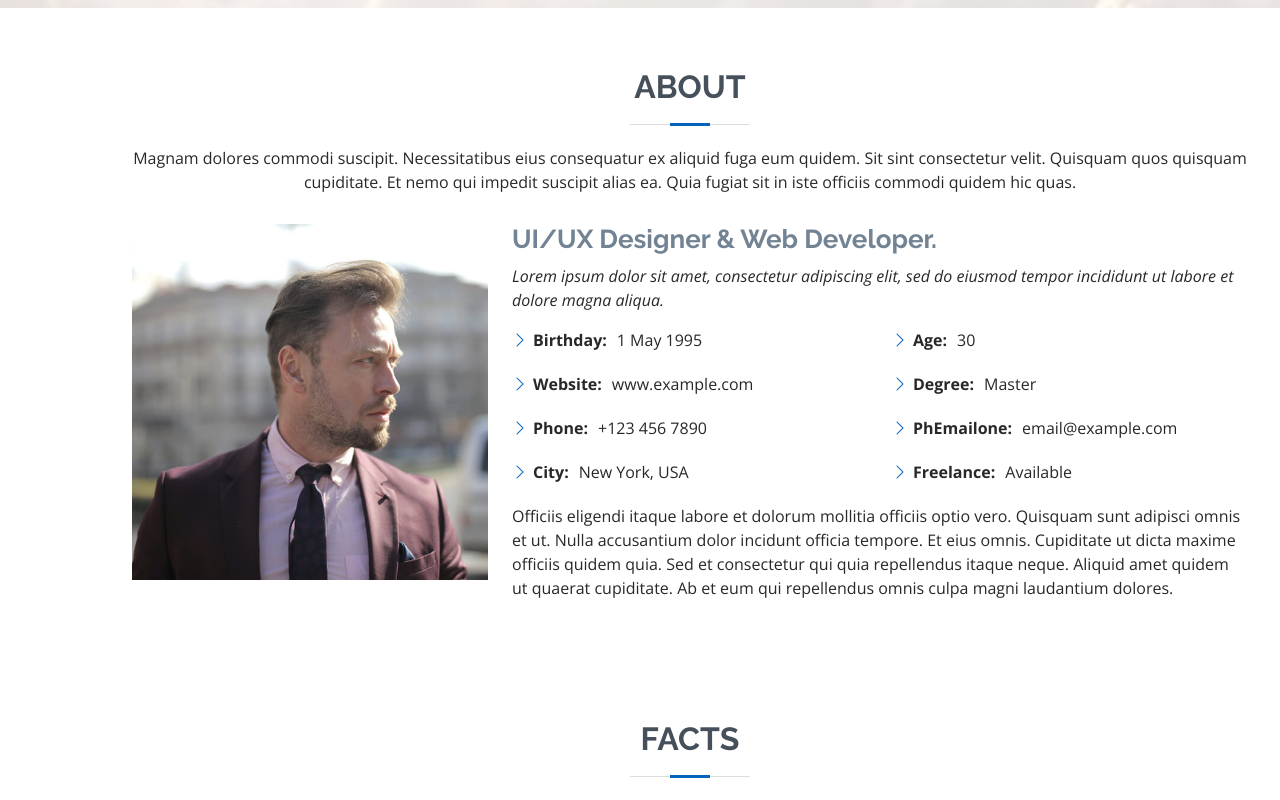
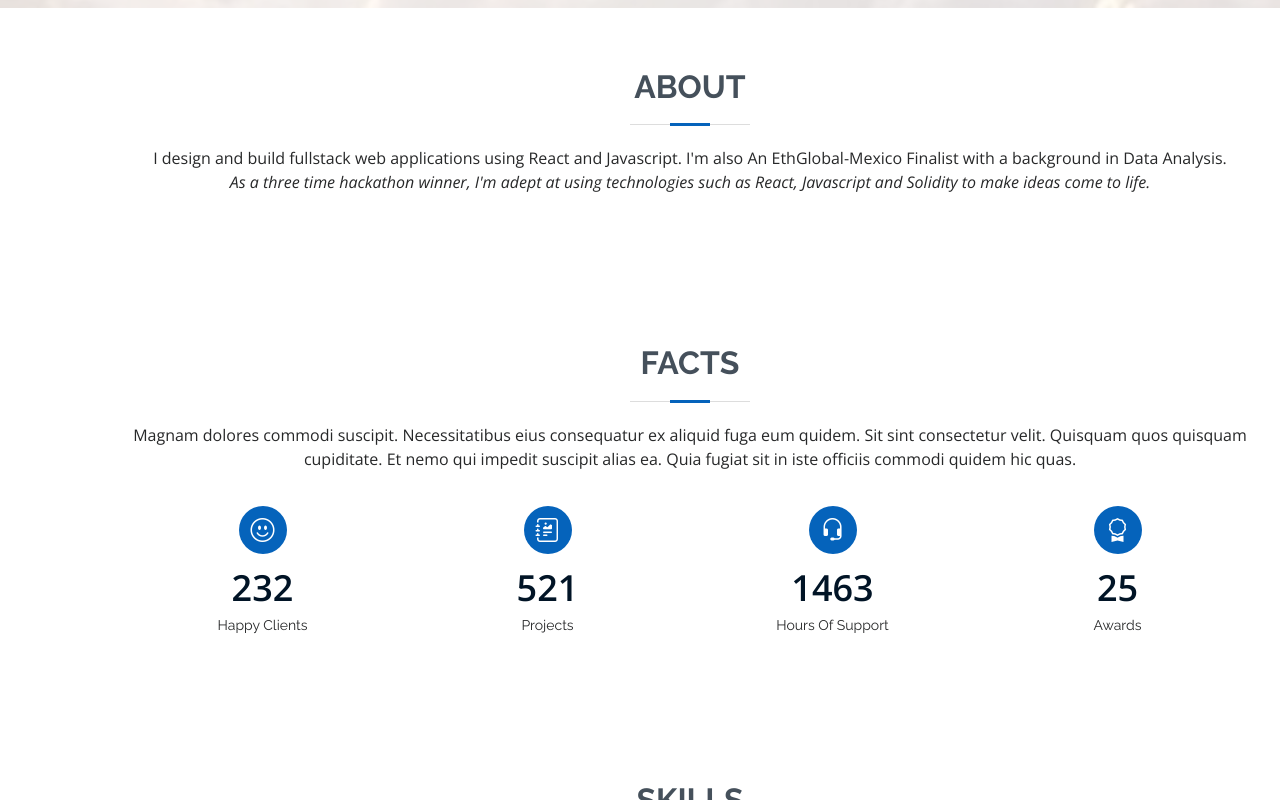
Before and after one commit to msibala/my-portfolio-course, a plain HTML site: page index.html in a window 1280 px wide. Shown: the part 792-1592 px from the top of the page. Drawn offline with nearby package versions, Linux system fonts and the light colour scheme.

Commit message:
fixed about section

```diff
--- a/index.html
+++ b/index.html
@@ -77,45 +77,14 @@
       <div class="container" data-aos="fade-up">
 
         <div class="section-title">
-          <h2>About</h2>
-          <p>Magnam dolores commodi suscipit. Necessitatibus eius consequatur ex aliquid fuga eum quidem. Sit sint consectetur velit. Quisquam quos quisquam cupiditate. Et nemo qui impedit suscipit alias ea. Quia fugiat sit in iste officiis commodi quidem hic quas.</p>
+          <h2><b>ABOUT</b></h2>
+          <p>I design and build fullstack web applications using React and Javascript. I'm also An EthGlobal-Mexico Finalist
+            with a background in Data Analysis.
+          </p>
+          <p class="fst-italic">
+            As a three time hackathon winner, I'm adept at using technologies such as React, Javascript and Solidity to make ideas come to
+           life.</p>
         </div>
-
-        <div class="row">
-          <div class="col-lg-4">
-            <img src="assets/img/profile-img.jpg" class="img-fluid" alt="">
-          </div>
-          <div class="col-lg-8 pt-4 pt-lg-0 content">
-            <h3>UI/UX Designer &amp; Web Developer.</h3>
-            <p class="fst-italic">
-              Lorem ipsum dolor sit amet, consectetur adipiscing elit, sed do eiusmod tempor incididunt ut labore et dolore
-              magna aliqua.
-            </p>
-            <div class="row">
-              <div class="col-lg-6">
-                <ul>
-                  <li><i class="bi bi-chevron-right"></i> <strong>Birthday:</strong> <span>1 May 1995</span></li>
-                  <li><i class="bi bi-chevron-right"></i> <strong>Website:</strong> <span>www.example.com</span></li>
-                  <li><i class="bi bi-chevron-right"></i> <strong>Phone:</strong> <span>+123 456 7890</span></li>
-                  <li><i class="bi bi-chevron-right"></i> <strong>City:</strong> <span>New York, USA</span></li>
-                </ul>
-              </div>
-              <div class="col-lg-6">
-                <ul>
-                  <li><i class="bi bi-chevron-right"></i> <strong>Age:</strong> <span>30</span></li>
-                  <li><i class="bi bi-chevron-right"></i> <strong>Degree:</strong> <span>Master</span></li>
-                  <li><i class="bi bi-chevron-right"></i> <strong>PhEmailone:</strong> <span>email@example.com</span></li>
-                  <li><i class="bi bi-chevron-right"></i> <strong>Freelance:</strong> <span>Available</span></li>
-                </ul>
-              </div>
-            </div>
-            <p>
-              Officiis eligendi itaque labore et dolorum mollitia officiis optio vero. Quisquam sunt adipisci omnis et ut. Nulla accusantium dolor incidunt officia tempore. Et eius omnis.
-              Cupiditate ut dicta maxime officiis quidem quia. Sed et consectetur qui quia repellendus itaque neque. Aliquid amet quidem ut quaerat cupiditate. Ab et eum qui repellendus omnis culpa magni laudantium dolores.
-            </p>
-          </div>
-        </div>
-
       </div>
     </section><!-- End About Section -->
 
```
